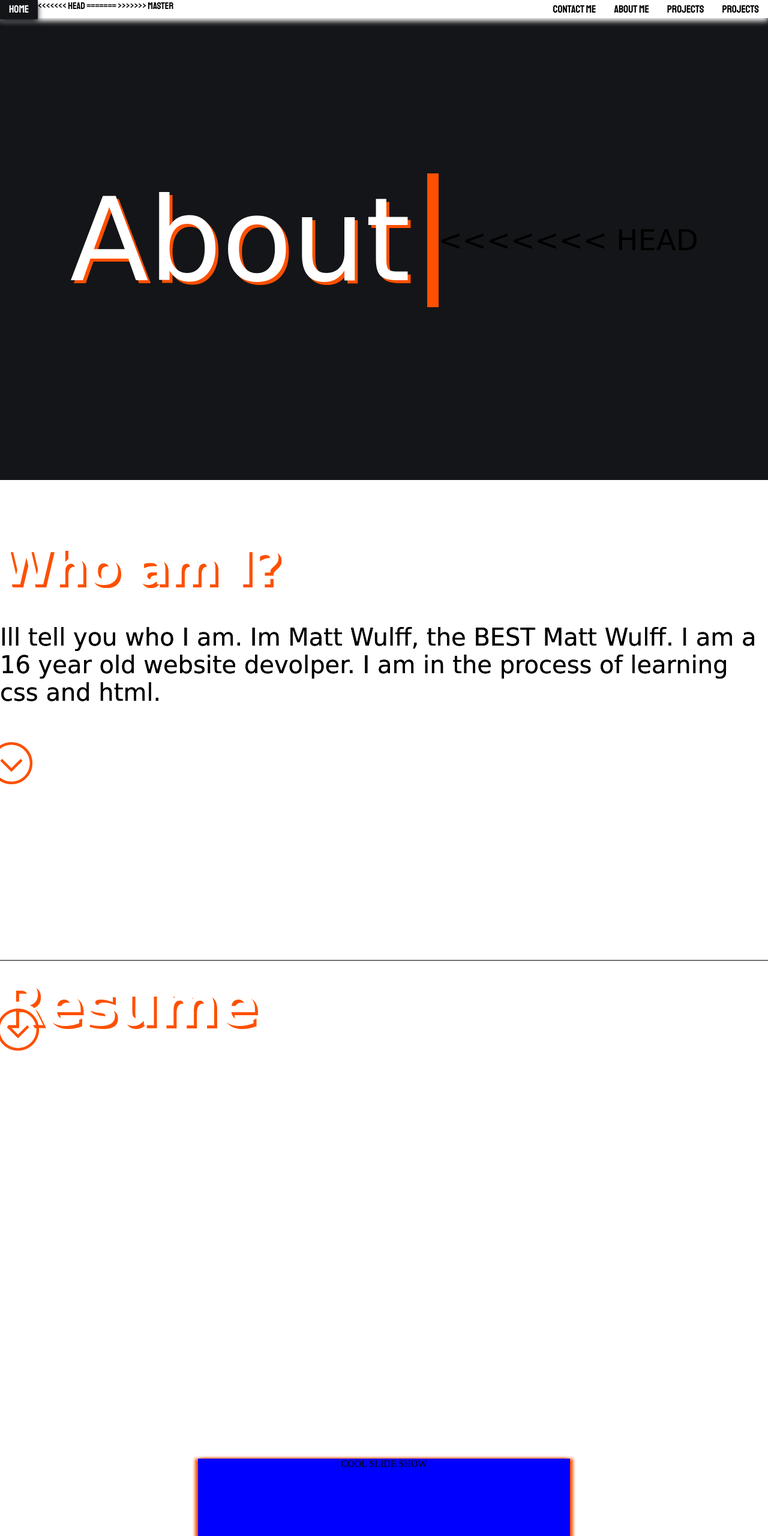
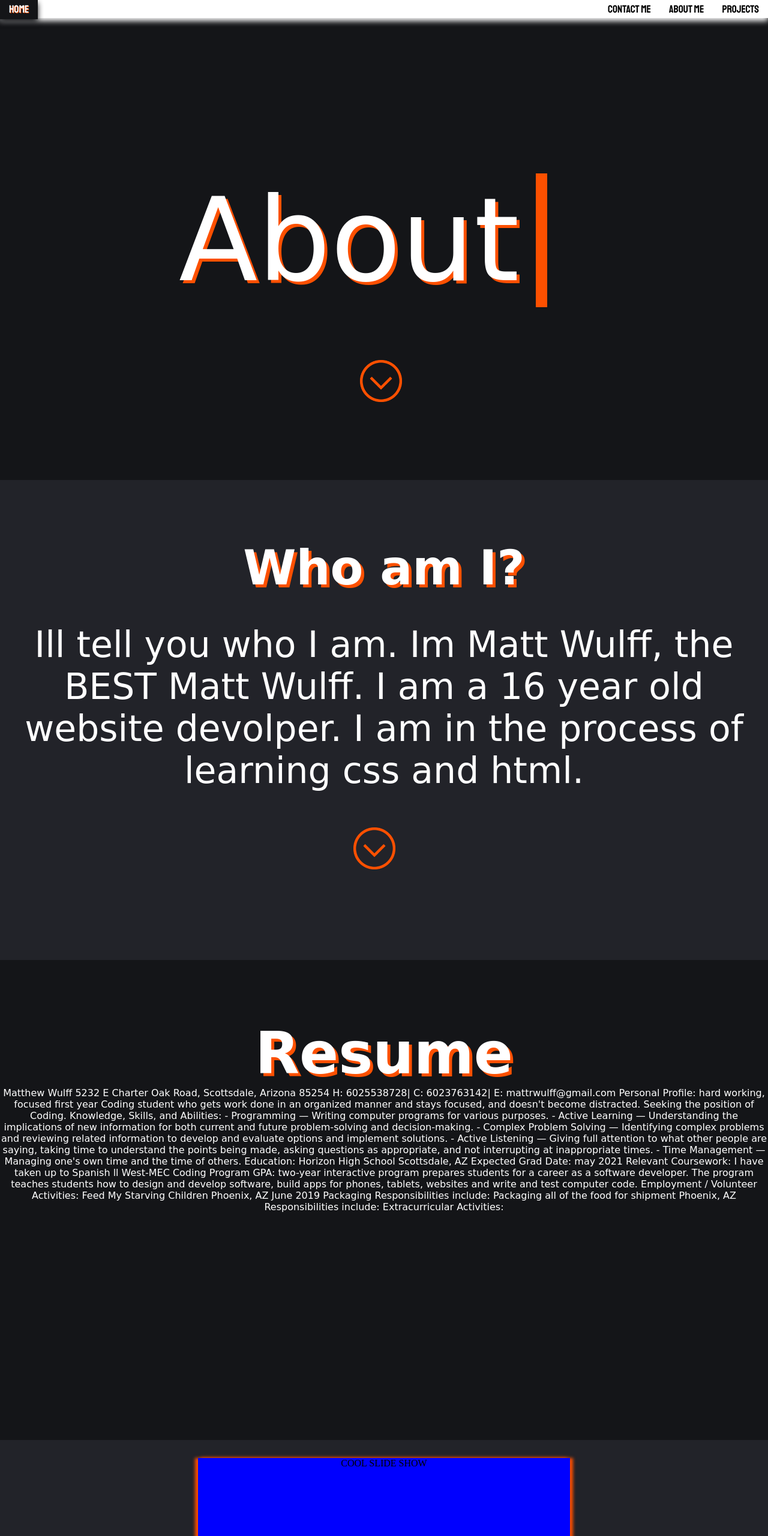
Before and after one commit to mattrwulff/Portfolio, a plain HTML site: page about.html in a window 1280 px wide. Shown: the top 2560 px of the page at 60% size. Drawn offline with Linux system fonts and the light colour scheme; a web font is replaced by a local one.

Commit message:
fixed all of the git kraken erroes

```diff
--- a/about.html
+++ b/about.html
@@ -11,11 +11,7 @@
                 <div class="nav2">
                     <a href="index.html" style="float: left;">Home</a>
                     <link href="https://fonts.googleapis.com/css?family=Staatliches&display=swap" rel="stylesheet">
-<<<<<<< HEAD
-                    <a href="">Projects</a>
-=======
                     <a href="projects.html">Projects</a>
->>>>>>> master
                     <a href="about.html">About me</a>
                     <a href="contact.html">Contact Me</a>
                 </div>
@@ -23,15 +19,6 @@
                 <div class="nav css-typing">
                     <link href="https://fonts.googleapis.com/css?family=Odibee+Sans&display=swap" rel="stylesheet">
                       <p>About Me!</p>
-<<<<<<< HEAD
-                </div>
-                <div class="box project">
-                    <h2>Who am I?</h2>
-                    <br>
-                    <p>Ill tell you who I am. Im Matt Wulff, the BEST Matt Wulff. I am a 16 year old website devolper. I am in the process of learning css and html.</p>
-                </div>
-                <div class="res">
-=======
 
                       <a href="#part1">
                         <img src="images/downarrow.png" class="downarrow" style="top: 5em;right: 6.5em; margin-right: auto; position: relative; width: 70px; height: 70px;">
@@ -48,7 +35,6 @@
                 </div>
                 <div class="res">
                         <a id="part2"></a>
->>>>>>> master
                     <h2>Resume</h2>
                     <div>
                         <p>
--- a/css/about.css
+++ b/css/about.css
@@ -1,9 +1,6 @@
-<<<<<<< HEAD
-=======
 html{
   scroll-behavior: smooth;
 }
->>>>>>> master
 html body{
     background-color:white;
 }
@@ -12,11 +9,7 @@ html body{
     display: grid;
     grid-template-columns: 1fr 1fr 1fr ;
     grid-auto-columns: 100px;
-<<<<<<< HEAD
-    background-color: rgb(255, 255, 255);
-=======
     background-color: rgb(20, 21, 24);;
->>>>>>> master
 
 }
 .box {
@@ -57,10 +50,7 @@ html body{
     background-color: rgb(20, 21, 24);
     color:white;
     box-shadow: 0px 5px 10px rgb(20, 21, 24);
-<<<<<<< HEAD
-=======
     text-shadow:1px 1px 0px rgb(253, 80, 0);
->>>>>>> master
 }
 .nav{
     display:flex;
@@ -74,11 +64,6 @@ html body{
     font-size: 300%;
     justify-content: center;
 
-<<<<<<< HEAD
-    border-bottom: 1px solid black;
-
-=======
->>>>>>> master
     position: relative;
     align-items: center;
 }
@@ -138,10 +123,7 @@ html body{
 
   @keyframes type {
     0% {
-<<<<<<< HEAD
-=======
 
->>>>>>> master
       width: 0;
     }
     99.9% {
@@ -234,23 +216,11 @@ html body{
 
 
 
-<<<<<<< HEAD
-
-
-.nav > img{
-    position: absolute;
-    display: block;
-    top: 230px;
-    width:300px;
-     height:500px;
-}
-=======
 .downarrow:hover{
   filter: opacity(0.7)
 }
 
 
->>>>>>> master
 
 .nav h1{
     padding-top: 90px;
@@ -263,20 +233,13 @@ html body{
     grid-column: 1 / 4;
     grid-row: 2;
     display: block;
-<<<<<<< HEAD
-    background-color: rgb(92, 92, 92);
-=======
     background: rgb(34, 35, 41);
 
->>>>>>> master
     text-align: center;
     font-family: 'Righteous', cursive;
     height: 100vh;
     padding:0px;
-<<<<<<< HEAD
-=======
     border: transparent;
->>>>>>> master
 }
 .project h2{
     font-size: 200%;
@@ -285,13 +248,9 @@ html body{
     padding-top: 100px;
 }
 
-<<<<<<< HEAD
-
-=======
 .project .downarrow2{
   justify-content: center;
 }
->>>>>>> master
 
 .project p {
     color: white;
@@ -312,22 +271,15 @@ html body{
 .res{
     grid-column: 1 / 4;
     grid-row: 3;
-<<<<<<< HEAD
-    background-color: rgb(155, 155, 155);
-=======
     background-color: rgb(20, 21, 24);
 
     color: white;
->>>>>>> master
     text-align: center;
     font-family: 'Righteous', cursive;
     height: 100vh;
 }
 .res h2{
-<<<<<<< HEAD
-=======
     background: rgb(20, 21, 24);
->>>>>>> master
     padding-top: 100px;
     font-size: 600%;
     color:white;
@@ -342,11 +294,8 @@ html body{
     grid-row: 4;
     height: 100vh;
     text-align: center;
-<<<<<<< HEAD
-=======
     background: rgb(34, 35, 41);
 
->>>>>>> master
 }
 .about .slider{
   width: 620px;
--- a/css/infolayout.css
+++ b/css/infolayout.css
@@ -1,21 +1,12 @@
-<<<<<<< HEAD
-body {font-family: Arial, Helvetica, sans-serif;}
-=======
 body {font-family: Arial, Helvetica, sans-serif; background-color: rgb(20, 21, 24);}
->>>>>>> master
 * {box-sizing: border-box;}
 
 input[type=text], select, textarea {
   width: 100%;
   padding: 12px;
-<<<<<<< HEAD
-  border: 1px solid #ccc;
-
-=======
   border: 1px solid rgb(253, 80, 0);
   background-color: rgb(39, 41, 48);
   color:white;
->>>>>>> master
   box-sizing: border-box;
   margin-top: 6px;
   margin-bottom: 16px;
@@ -23,17 +14,10 @@ input[type=text], select, textarea {
 }
 
 input[type=submit] {
-<<<<<<< HEAD
-  background-color: rgb(255, 255, 255);
-  align-content: center;
-  width: 100%;
-  color: rgb(0, 0, 0);
-=======
   background-color: rgb(39, 41, 48);
   align-content: center;
   width: 100%;
   color: white;
->>>>>>> master
   padding: 12px 20px;
   border: none;
 
@@ -41,11 +25,7 @@ input[type=submit] {
 }
 
 input[type=submit]:hover {
-<<<<<<< HEAD
-  background-color:  rgb(87, 87, 87);
-=======
   background-color: rgb(34, 36, 41);
->>>>>>> master
   color: white;
 }
 .contactword{
@@ -54,29 +34,19 @@ input[type=submit]:hover {
 .container {
 position: relative;
 top: 30px;
-<<<<<<< HEAD
-background-color:  rgb(126, 126, 126);
-padding: 20px;
-font-family: 'Odibee Sans', cursive;
-=======
 background-color: rgb(20, 21, 24);
 color: white;
 text-shadow: 2px 2px 0px rgb(253, 80, 0);
 padding: 20px;
 font-family: 'Odibee Sans', cursive;
 height: 100%;
->>>>>>> master
 }
 
 
 .nav2{
     position: fixed;
     height: 30px;
-<<<<<<< HEAD
-    background: rgb(255, 255, 255);
-=======
     background-color: white;
->>>>>>> master
     width: 100%;
     box-shadow: 0px 5px 10px rgb(255, 255, 255);
     font-family: 'Staatliches', cursive;
@@ -101,8 +71,5 @@ height: 100%;
     background-color: rgb(20, 21, 24);
     color:white;
     box-shadow: 0px 5px 10px  rgb(20, 21, 24);
-<<<<<<< HEAD
-=======
     text-shadow:1px 1px 0px rgb(253, 80, 0);
->>>>>>> master
 }
--- a/css/layout.css
+++ b/css/layout.css
@@ -45,10 +45,7 @@ html body{
     background-color: rgb(20, 21, 24);
     color:white;
     box-shadow: 0px 5px 10px rgb(20, 21, 24);
-<<<<<<< HEAD
-=======
     text-shadow:1px 1px 0px rgb(253, 80, 0);
->>>>>>> master
 }
 .nav{
     display:flex;
@@ -115,11 +112,6 @@ html body{
 .gallary{
     grid-column: 1 / 4;
     grid-row: 3;
-<<<<<<< HEAD
-    background-color: rgb(122, 122, 122);
-    text-align: center;
-}
-=======
 
     text-align: center;
 }
@@ -157,7 +149,6 @@ html body{
 
 
 
->>>>>>> master
 .table1{
     margin-left: auto;
     margin-right: auto
```
Also changed, not shown: contact.html (+0 -14 lines), index.html (+0 -27 lines).
